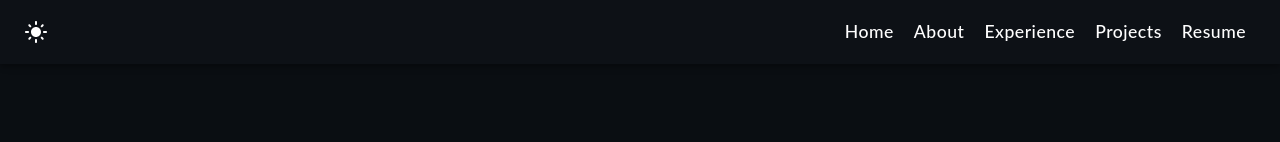
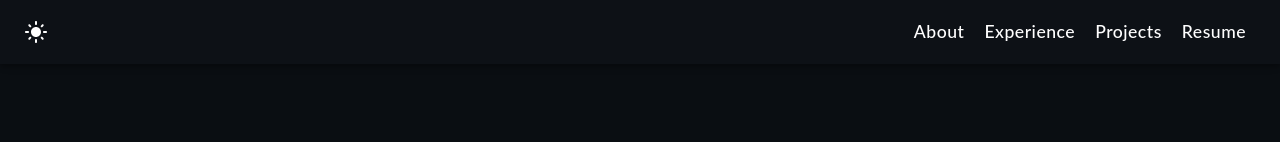
Before and after one commit to AHMEDDAISSA/portfolio, a React (Create React App) app: page / in a window 1280 px wide. Shown: the top 142 px of the page. Built offline with nearby package versions, Linux system fonts and the light colour scheme.

Commit message:
refactor : modify navigation

```diff
--- a/src/components/Navigation.tsx
+++ b/src/components/Navigation.tsx
@@ -17,7 +17,7 @@ import MenuIcon from '@mui/icons-material/Menu';
 import Toolbar from '@mui/material/Toolbar';
 
 const drawerWidth = 240;
-const navItems = [ ['Home', 'home'],['About', 'about-me'],['Experience', 'expertise'], ['Projects', 'projects'], ['Resume', 'contact']];
+const navItems = [ ['About', 'about-me'],['Experience', 'expertise'], ['Projects', 'projects'], ['Resume', 'contact']];
 
 function Navigation({parentToChild, modeChange}: any) {
 
```
